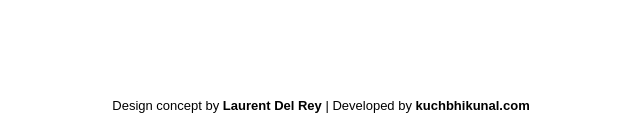
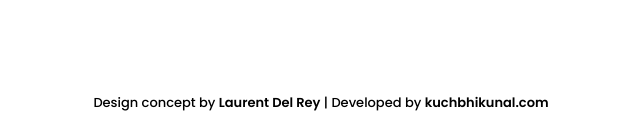
Before and after one commit to kuchbhi-kunal/to-doom, a plain HTML site: page index.html in a window 1280 px wide. Shown: the part 664-797 px from the top of the page, without its empty margins (319-959 px from the left). Drawn offline with Linux system fonts and the light colour scheme; a web font is replaced by a local one.

Commit message:
Update styles.css

```diff
--- a/styles.css
+++ b/styles.css
@@ -1,4 +1,5 @@
 @import url('https://fonts.googleapis.com/css2?family=Chelsea+Market&family=Press+Start+2P&family=Silkscreen:wght@400;700&family=VT323&display=swap');
+@import url('https://fonts.googleapis.com/css2?family=Poppins:ital,wght@0,100;0,200;0,300;0,400;0,500;0,600;0,700;0,800;0,900;1,100;1,200;1,300;1,400;1,500;1,600;1,700;1,800;1,900&display=swap');
 
 body {
   font-family: "Press Start 2P", system-ui;
@@ -220,7 +221,7 @@ footer {
   padding: 10px 0;
   font-size: 13px;
   font-weight: 500;
-  font-family: Arial, Helvetica, sans-serif;
+  font-family: "poppins", Helvetica, sans-serif;
 }
 
 footer span{
```
